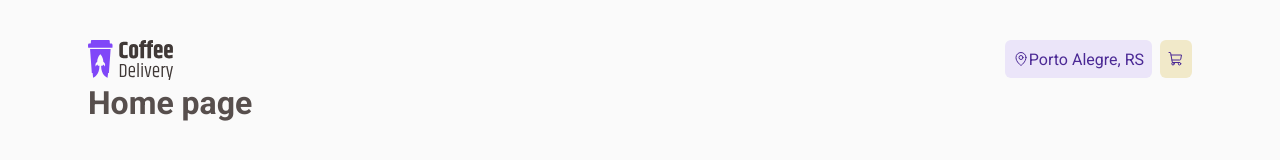
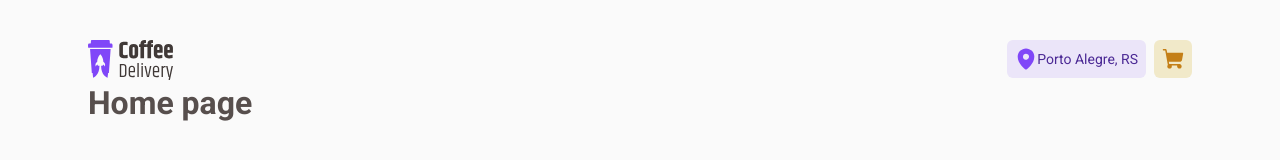
Before and after one commit to danield-dcc/coffee-delivery, a React (Vite) app: page / in a window 1280 px wide. Shown: the top 160 px of the page. Built offline with nearby package versions, Linux system fonts and the light colour scheme.

Commit message:
✨ add header componentes

```diff
--- a/src/components/Header/index.tsx
+++ b/src/components/Header/index.tsx
@@ -6,7 +6,8 @@ import {
   UserItens,
 } from './styles'
 import coffeeLogo from '../../assets/Logo.svg'
-import { MapPin, ShoppingCart } from 'phosphor-react'
+import shoppingCart from '../../assets/shopping_cart.svg'
+import mapIndicator from '../../assets/map_indicator.svg'
 
 export function Header() {
   return (
@@ -16,11 +17,11 @@ export function Header() {
       </IconWrapper>
       <UserItens>
         <LocalMapButton>
-          <MapPin height={22} />
-          Porto Alegre, RS
+          <img src={mapIndicator} alt="" />
+          <p>Porto Alegre, RS</p>
         </LocalMapButton>
         <ShoppingCartButton>
-          <ShoppingCart />
+          <img src={shoppingCart} alt="" />
         </ShoppingCartButton>
       </UserItens>
     </Container>
--- a/src/components/Header/styles.ts
+++ b/src/components/Header/styles.ts
@@ -23,8 +23,15 @@ export const LocalMapButton = styled.button`
   background-color: ${(props) => props.theme.purpleLight};
   color: ${(props) => props.theme.purpleDark};
 
-  svg: {
-    color: ${(props) => props.theme.purpleDark};
+  img {
+    height: 1.375rem;
+    width: 1.375rem;
+  }
+
+  p {
+    font-size: ${(props) => props.theme.roboto.fontSize.s};
+    font-weight: ${(props) => props.theme.roboto.weight.m};
+    line-height: ${(props) => props.theme.roboto.lineHeight.s};
   }
 `
 
@@ -39,7 +46,8 @@ export const ShoppingCartButton = styled.button`
   background-color: ${(props) => props.theme.yellowLight};
   color: ${(props) => props.theme.purpleDark};
 
-  svg: {
-    color: ${(props) => props.theme.yellowDark};
+  img {
+    height: 1.375rem;
+    width: 1.375rem;
   }
 `
```
Also changed, not shown: src/assets/map_indicator.svg (added), src/assets/shopping_cart.svg (added).
